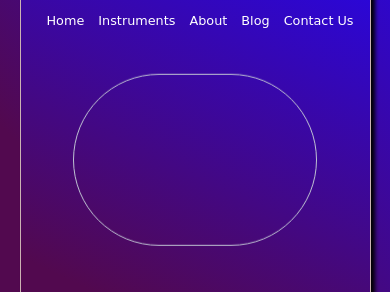
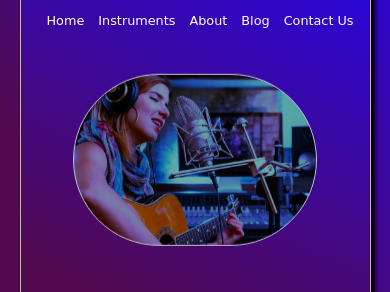
Before and after one commit to shubha987/tUneBOx, a plain HTML site: page index.html in a window 390 px wide. Shown: the part 130-422 px from the top of the page. Drawn offline with nearby package versions, Linux system fonts and the light colour scheme; the site is published under a folder, as on GitHub Pages, so addresses that start at the root find nothing.

Commit message:
Update Styles.css 2
totally updated and working

```diff
--- a/Styles.css
+++ b/Styles.css
@@ -99,7 +99,7 @@ body{
 .img {
   width: 470px;
   height: 312px;
-  background: url('/pic.jpg') center center / cover no-repeat;
+  background: url("pic.jpg") center center / cover no-repeat;
   opacity: 1;
   position: absolute;
   top: 104px;
@@ -192,7 +192,7 @@ body{
 }
 
 #preloader{
-  background: rgb(255, 255, 255) url('/giphy.gif') no-repeat center center/cover;
+  background: rgb(255, 255, 255) url("giphy.gif") no-repeat center center/cover;
   background-size: 5%;
   width: 100%;
   position: fixed;
@@ -242,7 +242,7 @@ body{
   .img {
     width: 70%;
     height: 44vw;
-    background: url('/pic.jpg') center center / cover no-repeat;
+    background: url("pic.jpg") center center / cover no-repeat;
     opacity: 1;
     position: static;
     margin: 38px 10px;
```
